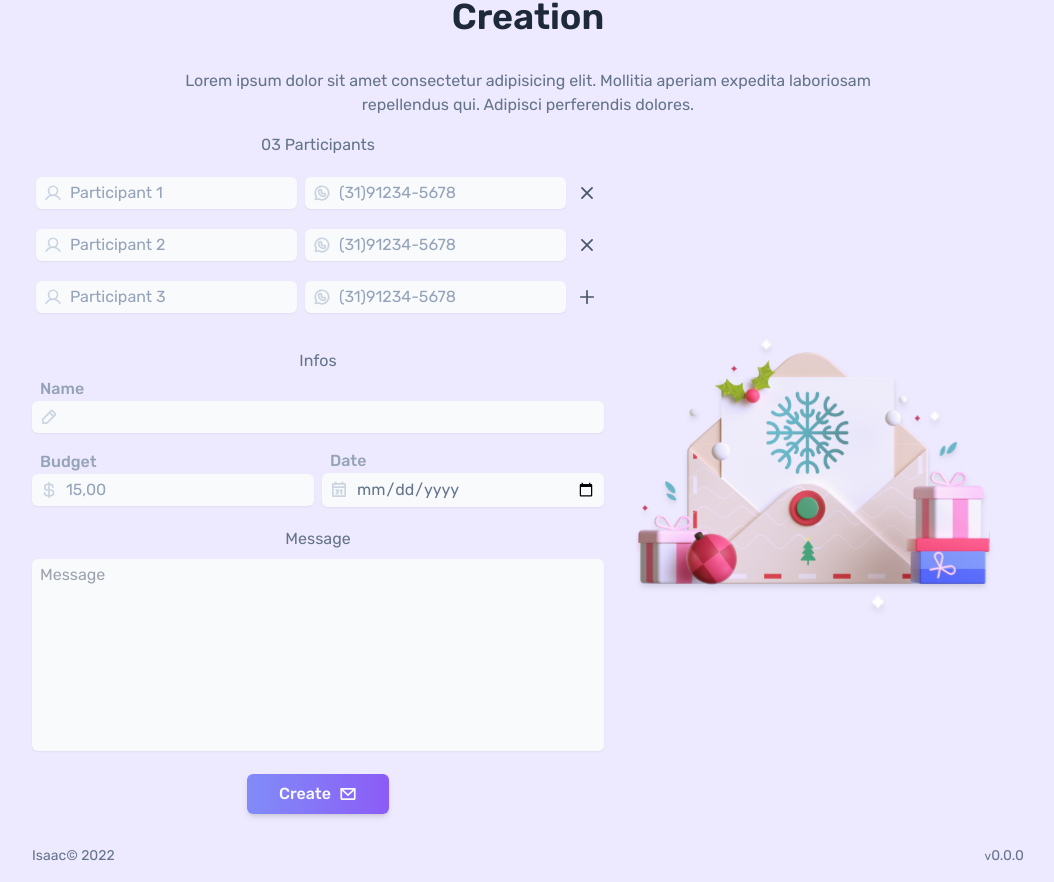
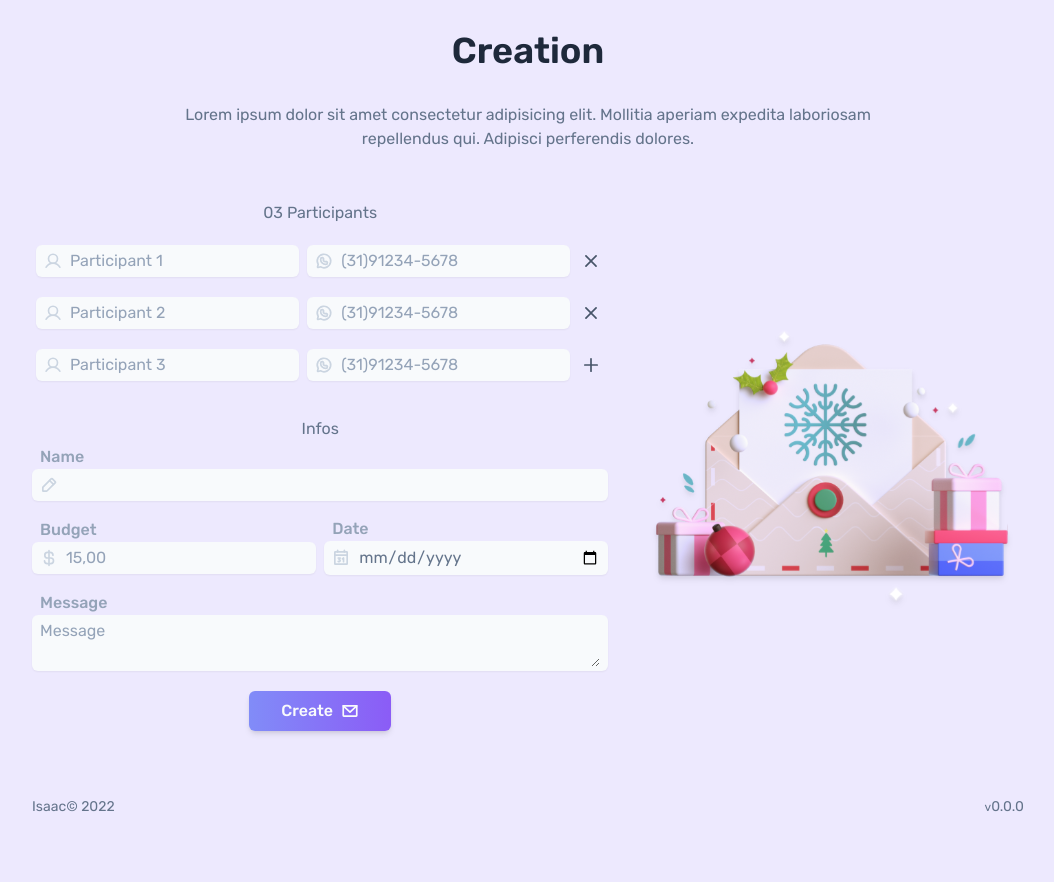
Before and after one commit to eoisaac/secret_santa, a React (Vite) app: page / in a window 1280 px wide. Shown: the part 947-1829 px from the top of the page, without its empty margins (112-1166 px from the left). After the commit the page ends 1780 px from the top, so only its background shows below. Built offline with nearby package versions, Linux system fonts and the light colour scheme.

Commit message:
:recycle: refactor: textarea component

```diff
--- /dev/null
+++ b/src/components/TextField/index.tsx
@@ -0,0 +1,62 @@
+import { TextareaHTMLAttributes } from 'react'
+// import { UseFormRegisterReturn } from 'react-hook-form'
+
+interface InputFieldProps extends TextareaHTMLAttributes<HTMLTextAreaElement> {
+  label: string
+  srLabel?: boolean
+  icon?: JSX.Element
+  errorMessage?: string
+  register?: any
+  // func: register: UseFormRegister<FieldValues>
+  // register?: UseFormRegisterReturn<string>
+}
+
+export const TextField = ({
+  label,
+  srLabel = false,
+  errorMessage,
+  icon,
+  register,
+  ...rest
+}: InputFieldProps) => {
+  const hasError = Boolean(errorMessage)
+  const hasIcon = Boolean(icon)
+
+  return (
+    <label className="group relative my-1 w-full">
+      <span
+        className={`${
+          srLabel
+            ? 'sr-only'
+            : 'block pl-2 text-left font-medium text-slate-400'
+        }`}
+      >
+        {label}
+      </span>
+      <div
+        className="flex flex-1 items-center gap-2 overflow-hidden rounded-md
+      bg-slate-50 px-2 py-1 shadow-sm group-focus-within:shadow-focus"
+      >
+        {hasIcon && (
+          <div
+            className="text-lg text-slate-300
+        group-focus-within:text-violet-500"
+          >
+            {icon}
+          </div>
+        )}
+        <textarea
+          {...register}
+          {...rest}
+          className="w-full bg-transparent placeholder:text-slate-400
+          focus:shadow-none"
+        />
+      </div>
+      {hasError && (
+        <span className="absolute top-full block pl-2 text-sm text-rose-500">
+          {errorMessage}
+        </span>
+      )}
+    </label>
+  )
+}
--- a/src/pages/Creation/components/CreationForm/index.tsx
+++ b/src/pages/Creation/components/CreationForm/index.tsx
@@ -2,6 +2,7 @@ import { Calendar, CurrencyDollar, PencilSimple } from 'phosphor-react'
 import { useFieldArray, useFormContext } from 'react-hook-form'
 import { FieldErrors } from '../../../../@types/form'
 import { InputField } from '../../../../components/InputField'
+import { TextField } from '../../../../components/TextField'
 import { ParticipantField } from '../ParticipantField'
 
 interface CreationFormProps {
@@ -19,7 +20,7 @@ export const CreationForm = ({ errors }: CreationFormProps) => {
   return (
     <>
       <fieldset
-        className="flex max-h-80 w-full flex-col items-center gap-2
+        className="flex max-h-96 w-full flex-col items-center gap-2
       overflow-y-auto px-1 py-4"
       >
         <legend>
@@ -77,17 +78,13 @@ export const CreationForm = ({ errors }: CreationFormProps) => {
             errorMessage={errors.date && errors.date.message}
           />
         </div>
+        <TextField
+          label="Message"
+          placeholder="Message"
+          register={register('message', { required: false })}
+          errorMessage={errors.message && errors.message.message}
+        />
       </fieldset>
-      <label className="w-full">
-        <span>Message</span>
-        <textarea
-          className="mt-2 h-48 w-full resize-none rounded-md bg-slate-50
-        px-2 py-1 shadow-sm"
-          placeholder="Message"
-          {...register('message', { required: false })}
-        />
-        <span>{errors.message && errors.message.message}</span>
-      </label>
     </>
   )
 }
--- a/src/pages/Creation/components/ParticipantField/index.tsx
+++ b/src/pages/Creation/components/ParticipantField/index.tsx
@@ -37,8 +37,8 @@ export const ParticipantField = ({
   }
 
   return (
-    <li className="flex items-center justify-center gap-2" key={id}>
-      <div className="flex flex-col items-center gap-2 sm:flex-row">
+    <li className="flex w-full items-center gap-2" key={id}>
+      <div className="flex w-full flex-col items-center gap-2 sm:flex-row">
         <InputField
           label="Name"
           srLabel
--- a/src/pages/Creation/index.tsx
+++ b/src/pages/Creation/index.tsx
@@ -65,12 +65,12 @@ export const Creation = () => {
       </div>
 
       <div
-        className="flex flex-col flex-wrap items-stretch sm:flex-row
-      sm:items-center"
+        className="flex flex-col items-stretch gap-8
+      sm:flex-row sm:items-center"
       >
         <form
           onSubmit={handleSubmit(handleCreation)}
-          className="flex max-w-2xl flex-col items-center gap-4"
+          className="mx-auto flex w-full flex-col items-center gap-4"
         >
           <FormProvider {...creationForm}>
             <CreationForm errors={errors} />
```
